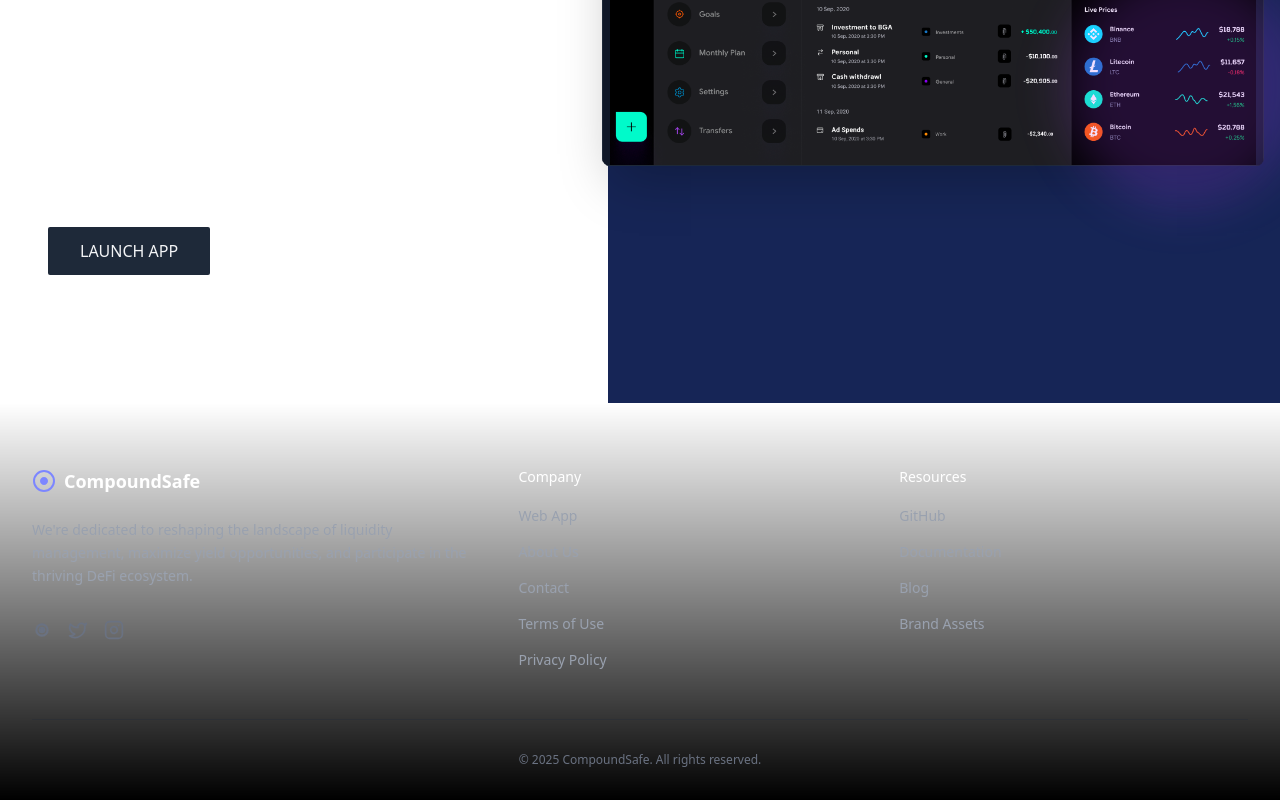
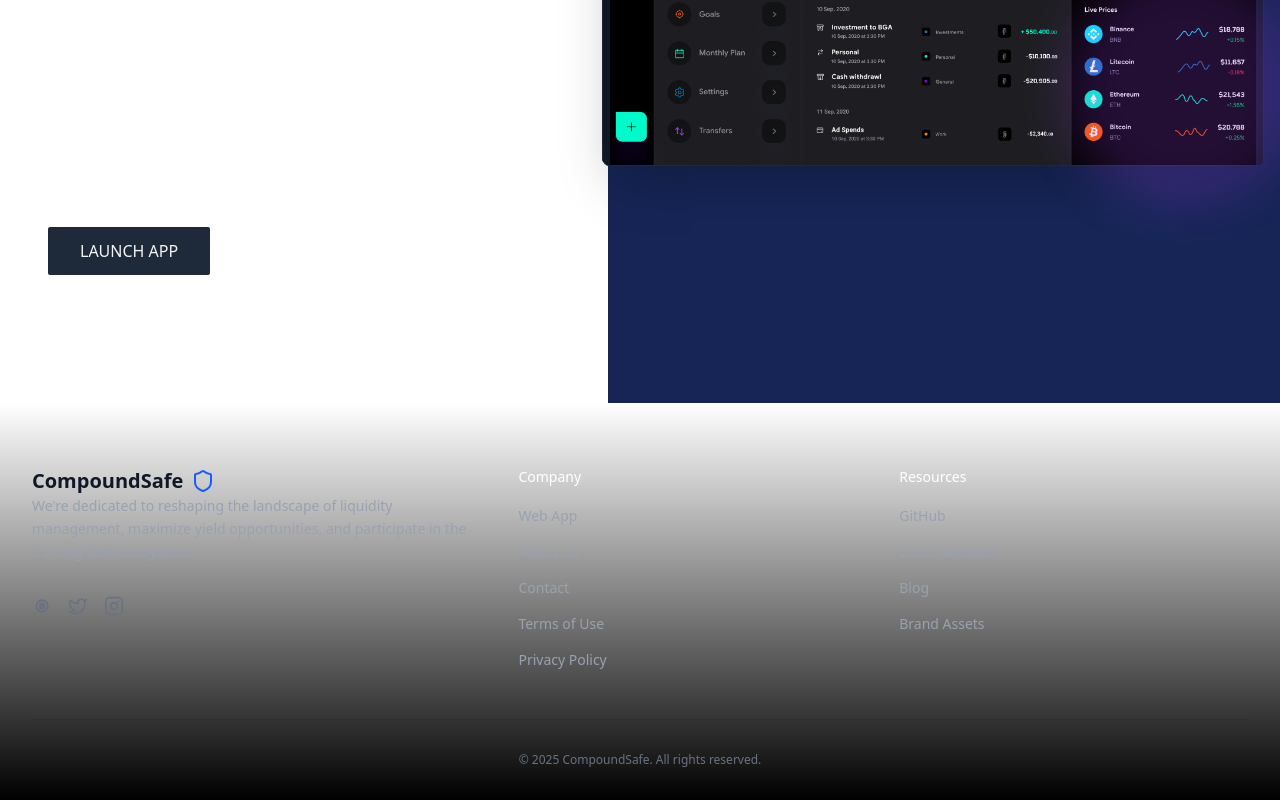
Before and after one commit to vector-10/compound-safe, a Next.js app: page / in a window 1280 px wide. Shown: the part 4990-5790 px from the top of the page. Built offline with nearby package versions, Linux system fonts and the light colour scheme.

Commit message:
chore: updates

```diff
--- a/components/Footer.tsx
+++ b/components/Footer.tsx
@@ -1,7 +1,7 @@
 "use client"
 import React from 'react';
 import Link from 'next/link';
-import { Github, Twitter, Instagram } from 'lucide-react';
+import { Github, Twitter, Instagram, Shield } from 'lucide-react';
 
 const Footer = () => {
   return (
@@ -11,15 +11,13 @@
       <div className="max-w-7xl mx-auto px-4 sm:px-6 lg:px-8 relative z-10">
         <div className="flex flex-col md:flex-row justify-between">
           <div className="mb-10 md:mb-0 md:w-1/2 lg:w-2/5 pr-8">
-            <div className="flex items-center mb-6">
-              <div className="mr-2 text-indigo-400">
-                <svg width="24" height="24" viewBox="0 0 24 24" fill="none" xmlns="http://www.w3.org/2000/svg">
-                  <path d="M12 22C17.5228 22 22 17.5228 22 12C22 6.47715 17.5228 2 12 2C6.47715 2 2 6.47715 2 12C2 17.5228 6.47715 22 12 22Z" stroke="currentColor" strokeWidth="2" strokeLinecap="round" strokeLinejoin="round"/>
-                  <path d="M12 16C14.2091 16 16 14.2091 16 12C16 9.79086 14.2091 8 12 8C9.79086 8 8 9.79086 8 12C8 14.2091 9.79086 16 12 16Z" fill="currentColor"/>
-                </svg>
-              </div>
-              <span className="text-white text-lg font-semibold">CompoundSafe</span>
-            </div>
+
+          <div className="flex items-center space-x-1 lg:space-x-2">
+                        <span className="text-lg lg:text-xl font-semibold text-gray-900 dark:text-white">
+                            CompoundSafe
+                        </span>
+                        <Shield className="w-5 h-5 lg:w-6 lg:h-6 text-blue-600" />
+                    </div>
 
             <p className="text-sm leading-relaxed mb-8 text-gray-400">
               We're dedicated to reshaping the landscape of liquidity management, maximize yield opportunities, and participate in the thriving DeFi ecosystem.
```
